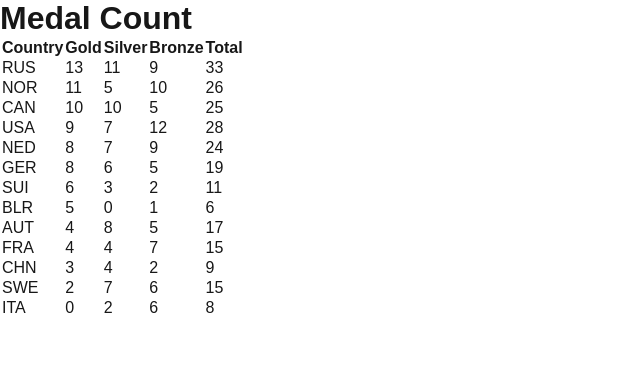
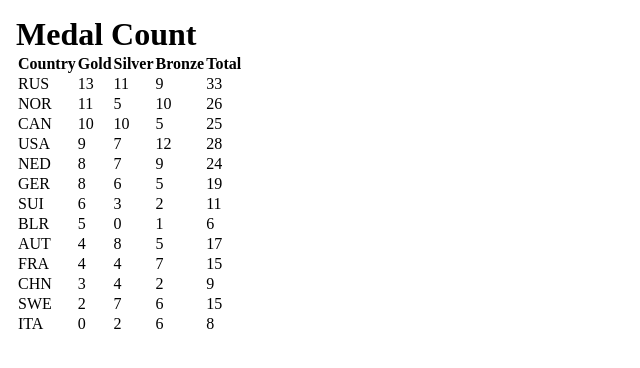
Before and after one commit to leegee/medals-mini-app, a Next.js app: page / in a window 1280 px wide. Shown: the top 368 px of the page, without its empty margins (0-640 px from the left). Built offline with nearby package versions, Linux system fonts and the light colour scheme.

Commit message:
css vars and decruft

```diff
--- a/src/app/globals.css
+++ b/src/app/globals.css
@@ -1,27 +1,6 @@
 :root {
-  --background: #ffffff;
-  --foreground: #171717;
-}
-
-@media (prefers-color-scheme: dark) {
-  :root {
-    --background: #0a0a0a;
-    --foreground: #ededed;
-  }
-}
-
-html,
-body {
-  max-width: 100vw;
-  overflow-x: hidden;
-}
-
-body {
-  color: var(--foreground);
-  background: var(--background);
-  font-family: Arial, Helvetica, sans-serif;
-  -webkit-font-smoothing: antialiased;
-  -moz-osx-font-smoothing: grayscale;
+  --mma-clr-fg: grey;
+  --mma-font-primary: 'Lucida Sans', 'Lucida Sans Regular', 'Lucida Grande', 'Lucida Sans Unicode', Geneva, Verdana, sans-serif;;
 }
 
 * {
@@ -30,13 +9,6 @@ body {
   margin: 0;
 }
 
-a {
-  color: inherit;
-  text-decoration: none;
+body {
+  padding: 1em;
 }
-
-@media (prefers-color-scheme: dark) {
-  html {
-    color-scheme: dark;
-  }
-}
```
